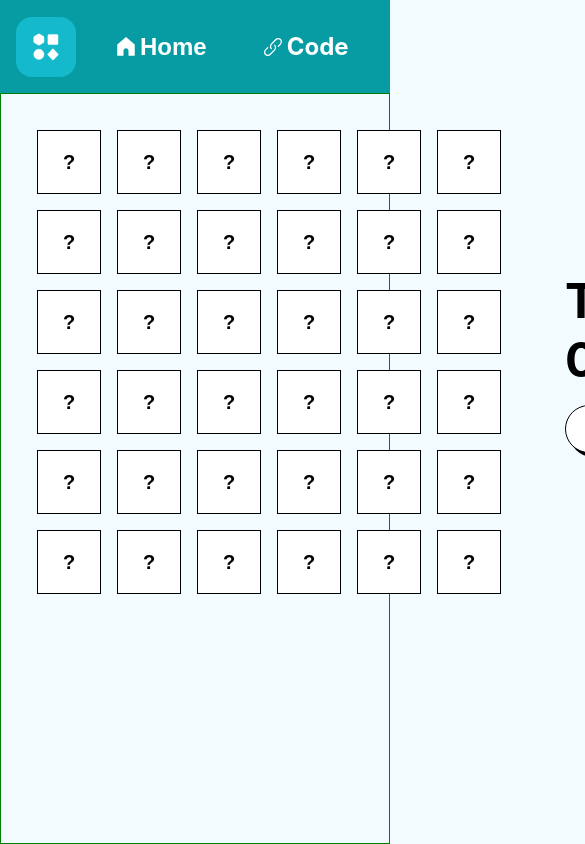
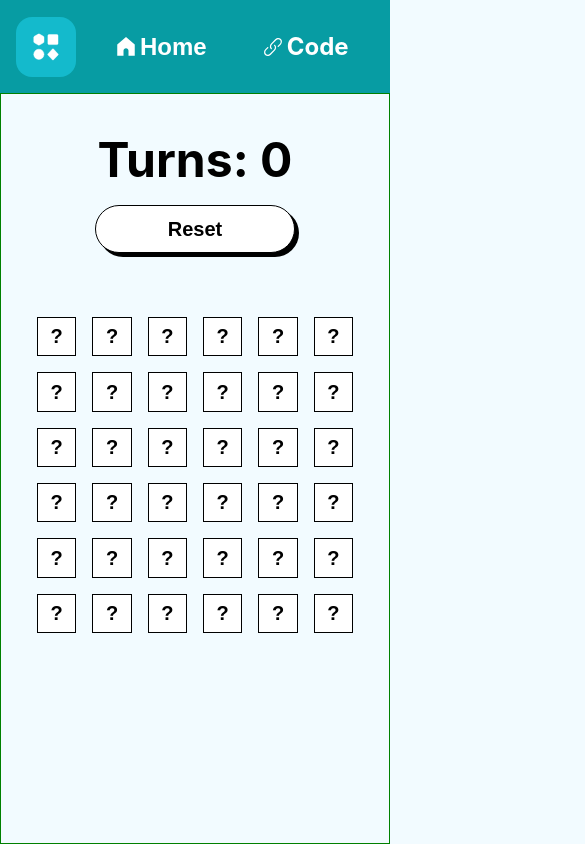
Before and after one commit to aayush-jangra/frontend, a React (Create React App) app in the folder machine-coding/: page /memory-game in a window 390 px wide. Shown: the top 844 px of the page, 585 px wide, since content can reach past the window. Built offline with nearby package versions, Linux system fonts and the light colour scheme.

Commit message:
remaining mobile view

```diff
--- a/machine-coding/src/App.js
+++ b/machine-coding/src/App.js
@@ -59,6 +59,7 @@ const PaginationPage = React.lazy(() =>
 const AutoCompletePage = React.lazy(() =>
   import("./Pages/AutoComplete/AutoCompletePage")
 );
+const DesktopChecker = React.lazy(() => import("./components/DesktopChecker"));
 
 function App() {
   const routerConfig = [
@@ -112,7 +113,11 @@ function App() {
     },
     {
       path: "/snake-game",
-      component: <SnakeGamePage />,
+      component: (
+        <DesktopChecker>
+          <SnakeGamePage />
+        </DesktopChecker>
+      ),
     },
     {
       path: "/todos",
@@ -124,7 +129,11 @@ function App() {
     },
     {
       path: "/tabs",
-      component: <TabsPage />,
+      component: (
+        <DesktopChecker>
+          <TabsPage />
+        </DesktopChecker>
+      ),
     },
     {
       path: "/memory-game",
@@ -144,7 +153,11 @@ function App() {
     },
     {
       path: "/meeting-calendar",
-      component: <MeetingCalendarPage />,
+      component: (
+        <DesktopChecker>
+          <MeetingCalendarPage />
+        </DesktopChecker>
+      ),
     },
     {
       path: "/event-flow",
--- a/machine-coding/src/Pages/Homepage/homepageStyles.css
+++ b/machine-coding/src/Pages/Homepage/homepageStyles.css
@@ -13,6 +13,7 @@
   max-width: 400px;
   align-self: flex-end;
   font-size: 20px;
+  box-sizing: border-box;
 }
 
 .homepage-container {
--- a/machine-coding/src/Pages/MemoryGame/MemoryGame.jsx
+++ b/machine-coding/src/Pages/MemoryGame/MemoryGame.jsx
@@ -1,5 +1,26 @@
 import { useRef, useState } from "react";
 import "./memoryGameStyles.css";
+
+const EMOJIS = [
+  "🐶",
+  "🐱",
+  "🦊",
+  "🐻",
+  "🐼",
+  "🦁",
+  "🐵",
+  "🐸",
+  "🦉",
+  "🐢",
+  "🐙",
+  "🦄",
+  "🐧",
+  "🦀",
+  "🐨",
+  "🦕",
+  "🦖",
+  "🐝",
+];
 
 const generateRandomGrid = (size) => {
   const randomGrid = Array.from({ length: size }, () =>
@@ -8,8 +29,8 @@ const generateRandomGrid = (size) => {
 
   const maxSize = (size * size) / 2;
   const remainingElements = [
-    ...Array.from({ length: maxSize }, (_, index) => index + 1),
-    ...Array.from({ length: maxSize }, (_, index) => index + 1),
+    ...Array.from({ length: maxSize }, (_, index) => EMOJIS[index]),
+    ...Array.from({ length: maxSize }, (_, index) => EMOJIS[index]),
   ];
 
   for (let i = 0; i < size; i++) {
@@ -89,6 +110,7 @@ export const MemoryGame = ({ size }) => {
       <div
         className="memory-grid-container"
         style={{
+          maxWidth: `${size * 64}px`,
           gridTemplateRows: `repeat(${size}, 1fr)`,
           gridTemplateColumns: `repeat(${size}, 1fr)`,
         }}
@@ -107,7 +129,7 @@ export const MemoryGame = ({ size }) => {
           ))
         )}
       </div>
-      <div>
+      <div className="memory-game-turns-container">
         <div>Turns: {turns}</div>
         <button className="memory-reset-button" onClick={resetGame}>
           Reset
--- a/machine-coding/src/Pages/MemoryGame/memoryGameStyles.css
+++ b/machine-coding/src/Pages/MemoryGame/memoryGameStyles.css
@@ -1,6 +1,6 @@
 .memory-cell {
-  height: 64px;
-  width: 64px;
+  max-width: 64px;
+  aspect-ratio: 1/1;
   border: 1px solid black;
   display: flex;
   align-items: center;
@@ -9,17 +9,19 @@
   font-weight: 700;
   background-color: white;
   color: black;
+  cursor: pointer;
 }
 
 .memory-cell:disabled {
   background-color: lightcoral;
   color: black;
+  cursor: not-allowed;
 }
 
 .memory-grid-container {
   display: grid;
   gap: 16px;
-  width: fit-content;
+  width: 100%;
 }
 
 .memory-game-container {
@@ -28,6 +30,7 @@
   gap: 64px;
   font-size: 48px;
   font-weight: 700;
+  flex-wrap: wrap-reverse;
 }
 
 .memory-reset-button {
@@ -35,6 +38,7 @@
   border: 1px solid black;
   border-radius: 24px;
   width: 100%;
+  max-width: 200px;
   height: 48px;
   font-size: 20px;
   font-weight: 700;
@@ -46,3 +50,11 @@
   box-shadow: 0px 0px;
   transform: translate(4px, 4px);
 }
+
+.memory-game-turns-container {
+  flex: 1;
+  display: flex;
+  flex-direction: column;
+  align-items: center;
+  gap: 16px;
+}
--- a/machine-coding/src/Pages/Stepper/Stepper.jsx
+++ b/machine-coding/src/Pages/Stepper/Stepper.jsx
@@ -5,14 +5,11 @@ export const Stepper = ({ currentStep, steps }) => {
     (currentStep / Math.max(steps.length - 1, 1)) * 100
   );
   return (
-    <div>
     <div className="stepper-steps-container">
       {steps.map((step, index) => (
         <div key={index} className="stepper-step" onClick={step.onClick}>
           <div
-              className={`step-circle ${
-                currentStep >= index ? "step-done" : ""
-              }`}
+            className={`step-circle ${currentStep >= index ? "step-done" : ""}`}
           ></div>
           {step.title}
         </div>
@@ -26,6 +23,5 @@ export const Stepper = ({ currentStep, steps }) => {
         ></div>
       </div>
     </div>
-    </div>
   );
 };
--- a/machine-coding/src/Pages/Stepper/stepperStyles.css
+++ b/machine-coding/src/Pages/Stepper/stepperStyles.css
@@ -4,11 +4,13 @@
   gap: 16px;
   font-size: 20px;
   position: relative;
+  height: fit-content;
 }
 
 .step-circle {
   width: 48px;
   height: 48px;
+  min-width: 48px;
   border-radius: 50%;
   z-index: 2;
   background-color: gray;
@@ -46,6 +48,7 @@
 .stepper-page-container {
   display: flex;
   gap: 16px;
+  flex-wrap: wrap;
 }
 
 .stepper-component {
@@ -57,4 +60,5 @@
   font-size: 48px;
   align-items: center;
   justify-content: center;
+  text-align: center;
 }
--- /dev/null
+++ b/machine-coding/src/components/DesktopChecker.jsx
@@ -0,0 +1,13 @@
+import "./componentStyles.css";
+
+const DesktopChecker = ({ children }) => {
+  return (
+    <>
+      <div className="desktop-checker-mobile-view">
+        Please use <b>desktop site</b> to view this component
+      </div>
+      <div className="desktop-checker-desktop-view">{children}</div>
+    </>
+  );
+};
+export default DesktopChecker;
--- a/machine-coding/src/components/componentStyles.css
+++ b/machine-coding/src/components/componentStyles.css
@@ -195,7 +195,7 @@
   gap: 16px;
   justify-content: center;
   overflow-y: auto;
-  max-height: calc(90vh - 72px);
+  max-height: calc(90vh - 80px);
   padding: 16px;
 }
 
@@ -207,6 +207,25 @@
   border-radius: 16px;
   cursor: pointer;
   font-weight: 700;
+}
+
+.desktop-checker-mobile-view {
+  display: none;
+  font-size: 24px;
+}
+
+.desktop-checker-desktop-view {
+  display: block;
+}
+
+@media (max-width: 700px) {
+  .desktop-checker-mobile-view {
+    display: block;
+  }
+
+  .desktop-checker-desktop-view {
+    display: none;
+  }
 }
 
 /*
```
Lines whose indentation alone changed are shown as unchanged.
